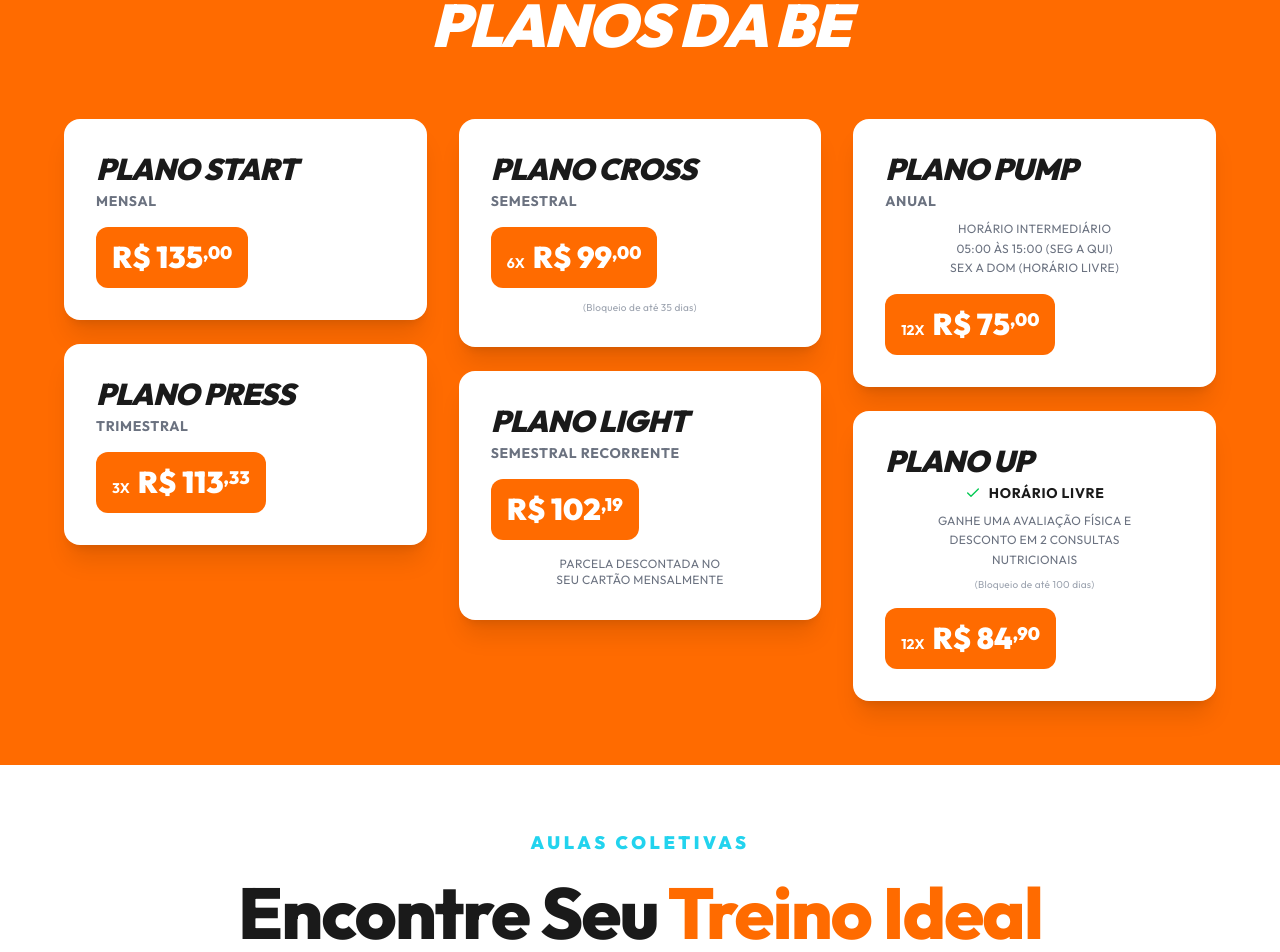
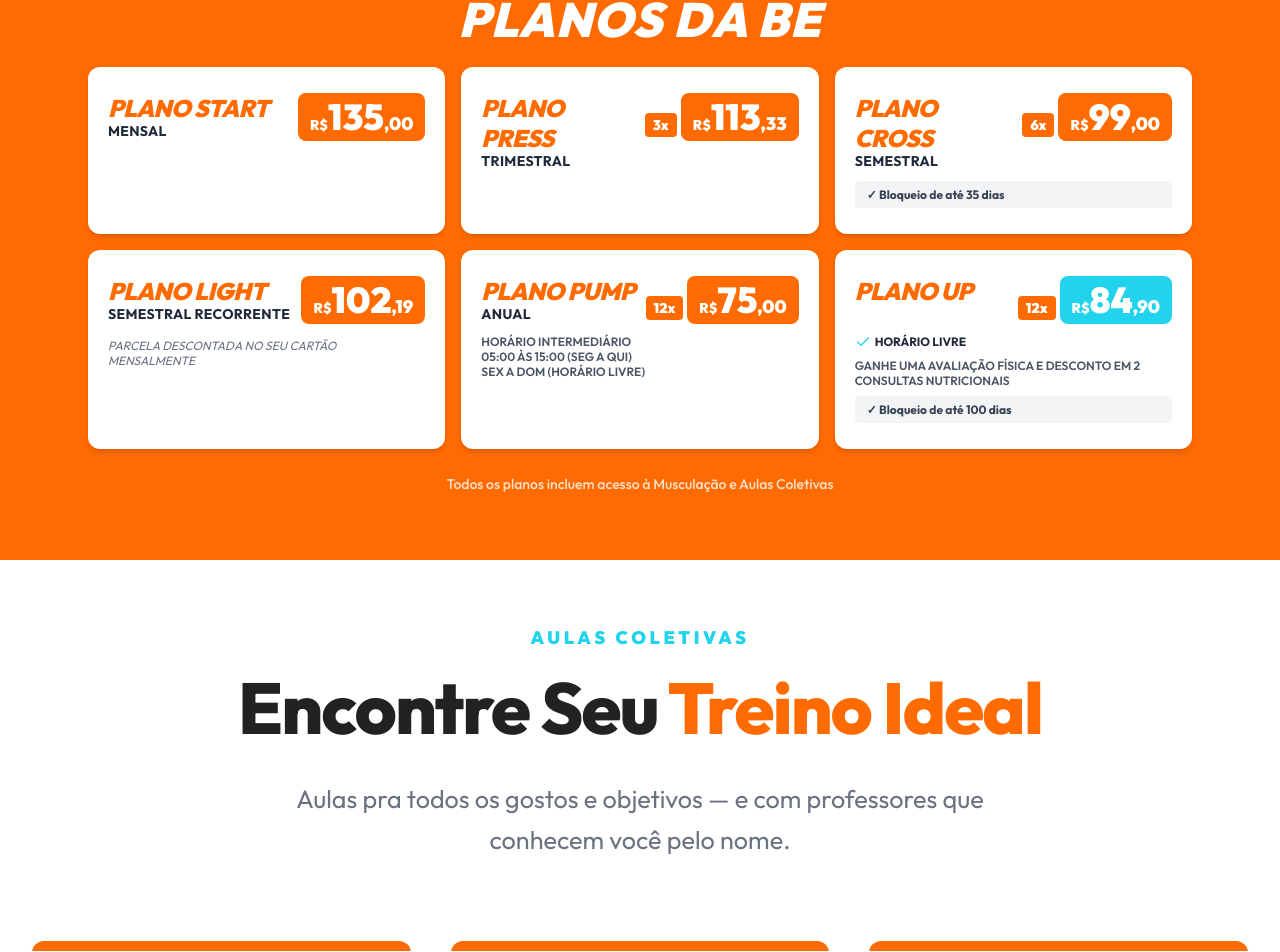
Before and after one commit to richardgms/bemestar-academia, a Next.js app: page / in a window 1280 px wide. Shown: the part 2797-3749 px from the top of the page. Built offline with nearby package versions, Linux system fonts and the light colour scheme.

Commit message:
refactor: standardize UI colors (black #222222, orange #FF6B00) and card styles

```diff
--- a/src/app/globals.css
+++ b/src/app/globals.css
@@ -6,16 +6,19 @@
   --color-brand-dark: #E55F00;
   --color-brand-light: #FFF4ED;
 
-  /* Secundária */
-  --color-accent: #0EA5E9;
+  /* Secundária - Ciano */
+  --color-accent: #22D3EE;
   --color-accent-light: #E0F7FF;
   --color-brand-accent: #22D3EE;
   /* Ciano - Conforme DESIGN-SYSTEM.md */
 
+  /* Override Black */
+  --color-black: #222222;
+
   /* Neutros */
   --color-background: #FAFAFA;
   --color-surface: #FFFFFF;
-  --color-foreground: #1A1A1A;
+  --color-foreground: #222222;
   --color-muted: #6B7280;
   --color-muted-light: #9CA3AF;
 
@@ -29,7 +32,7 @@
 
   /* Gradients */
   --background-image-gradient-brand: linear-gradient(135deg, #FF6B00 0%, #E55F00 100%);
-  --background-image-gradient-hero-overlay: linear-gradient(180deg, rgba(0, 0, 0, 0.4) 0%, rgba(0, 0, 0, 0.6) 50%, rgba(0, 0, 0, 0.8) 100%);
+  --background-image-gradient-hero-overlay: linear-gradient(180deg, rgba(34, 34, 34, 0.4) 0%, rgba(34, 34, 34, 0.6) 50%, rgba(34, 34, 34, 0.8) 100%);
 
   /* Animations */
   --animate-accordion-down: accordion-down 0.2s ease-out;
@@ -75,7 +78,7 @@
 
 :root {
   --background: #FAFAFA;
-  --foreground: #1A1A1A;
+  --foreground: #222222;
 }
 
 body {
@@ -108,7 +111,7 @@ html {
   }
 
   ::-webkit-scrollbar-track {
-    background: #0A0A0A;
+    background: #222222;
     /* Cinza Chumbo Intenso */
   }
 
@@ -116,7 +119,7 @@ html {
     background: #FF6B00;
     /* Laranja Marca */
     border-radius: 10px;
-    border: 3px solid #0A0A0A;
+    border: 3px solid #222222;
   }
 
   ::-webkit-scrollbar-thumb:hover {
@@ -126,7 +129,7 @@ html {
   /* Firefox */
   * {
     scrollbar-width: thin;
-    scrollbar-color: #FF6B00 #0A0A0A;
+    scrollbar-color: #FF6B00 #222222;
   }
 
   :root {
--- a/src/components/sections/cta-section.tsx
+++ b/src/components/sections/cta-section.tsx
@@ -9,7 +9,7 @@ import { Dumbbell } from "lucide-react"
 
 export function CTASection() {
     return (
-        <Section className="bg-gradient-to-br from-brand to-[#FF8F33] text-white text-center">
+        <Section className="bg-[#FF6B00] text-white text-center">
             <Container>
                 <Reveal>
                     <h2 className="text-2xl sm:text-3xl md:text-4xl lg:text-5xl xl:text-6xl font-black mb-3 md:mb-4 leading-[1.1]">
--- a/src/components/sections/modalidades-section.tsx
+++ b/src/components/sections/modalidades-section.tsx
@@ -84,8 +84,8 @@ export function ModalidadesSection() {
                     <button
                         key={index}
                         className={`w-2 h-2 rounded-full transition-all duration-300 ${activeIndex === index
-                                ? "bg-brand w-6"
-                                : "bg-muted hover:bg-brand/50"
+                            ? "bg-brand w-6"
+                            : "bg-muted hover:bg-brand/50"
                             }`}
                         onClick={() => scrollToCard(index)}
                         aria-label={`Ir para card ${index + 1}`}
@@ -131,12 +131,9 @@ interface ModalidadeCardProps {
 
 function ModalidadeCard({ mod, Icon, color }: ModalidadeCardProps) {
     return (
-        <div className="group relative bg-background rounded-[2rem] md:rounded-[2.5rem] overflow-hidden border border-border hover:shadow-2xl hover:border-brand/30 transition-all duration-500 h-full flex flex-col">
-            {/* Top Border/Gradient */}
-            <div
-                className="h-2 md:h-2.5 w-full"
-                style={{ background: `linear-gradient(90deg, ${mod.corGradient[0]}, ${mod.corGradient[1]})` }}
-            />
+        <div className="group relative bg-white rounded-xl overflow-hidden shadow-md hover:shadow-2xl transition-all duration-500 h-full flex flex-col">
+            {/* Top Border */}
+            <div className="h-2.5 w-full bg-[#FF6B00] shrink-0" />
 
             <div className="p-5 md:p-8 lg:p-12 flex flex-col flex-1">
                 <div className="flex items-start justify-between mb-4 md:mb-8">
--- a/src/components/sections/planos-section.tsx
+++ b/src/components/sections/planos-section.tsx
@@ -2,109 +2,155 @@
 
 import { Section } from "@/components/layout/section"
 import { Reveal } from "@/components/ui/reveal"
-import { Highlight } from "@/components/ui/highlight"
 import { Check } from "lucide-react"
+
+const plans = [
+    {
+        name: "START",
+        period: "MENSAL",
+        price: "135",
+        cents: "00",
+    },
+    {
+        name: "PRESS",
+        period: "TRIMESTRAL",
+        price: "113",
+        cents: "33",
+        installments: "3x",
+    },
+    {
+        name: "CROSS",
+        period: "SEMESTRAL",
+        price: "99",
+        cents: "00",
+        installments: "6x",
+        blockDays: "Bloqueio de até 35 dias",
+    },
+    {
+        name: "LIGHT",
+        period: "SEMESTRAL RECORRENTE",
+        price: "102",
+        cents: "19",
+        note: "PARCELA DESCONTADA NO SEU CARTÃO MENSALMENTE",
+    },
+    {
+        name: "PUMP",
+        period: "ANUAL",
+        price: "75",
+        cents: "00",
+        installments: "12x",
+        schedule: "HORÁRIO INTERMEDIÁRIO\n05:00 ÀS 15:00 (SEG A QUI)\nSEX A DOM (HORÁRIO LIVRE)",
+    },
+    {
+        name: "UP",
+        period: "",
+        badge: "HORÁRIO LIVRE",
+        benefit: "GANHE UMA AVALIAÇÃO FÍSICA E DESCONTO EM 2 CONSULTAS NUTRICIONAIS",
+        blockDays: "Bloqueio de até 100 dias",
+        price: "84",
+        cents: "90",
+        installments: "12x",
+        isSpecial: true,
+    },
+]
 
 export function PlanosSection() {
     return (
-        <Section id="planos" className="bg-brand py-16 md:py-24">
+        <Section id="planos" className="!bg-[#FF6B00] py-4 md:py-8">
+            <div className="mx-auto max-w-md md:max-w-4xl lg:max-w-6xl px-3 md:px-6">
                 {/* HEADER */}
-            <Reveal className="text-center mb-12 md:mb-16">
-                <h2 className="text-4xl md:text-5xl lg:text-6xl font-black text-white italic tracking-tight">
+                <Reveal className="text-center mb-3 md:mb-6">
+                    <h2 className="text-2xl md:text-4xl lg:text-5xl font-black italic text-white tracking-wide">
                         PLANOS DA BE
                     </h2>
                 </Reveal>
 
-            {/* GRID DE 3 COLUNAS */}
-            <div className="grid grid-cols-1 md:grid-cols-3 gap-6 md:gap-8 max-w-6xl mx-auto">
+                {/* GRID DE PLANOS */}
+                <div className="space-y-2 md:grid md:grid-cols-2 md:gap-4 md:space-y-0 lg:grid-cols-3">
+                    {plans.map((plan, index) => (
+                        <Reveal key={index} delay={0.03 * index}>
+                            <div className="overflow-hidden rounded-xl bg-white shadow-md py-2.5 md:py-4 md:h-full">
+                                <div className="p-3 md:p-5 h-full flex flex-col md:py-2.5">
+                                    {/* Header: Nome + Preço */}
+                                    <div className="flex justify-between gap-2 mb-1.5 items-start md:mb-2.5">
+                                        <div className="flex-1 min-w-0">
+                                            <h3 className="text-base md:text-xl lg:text-2xl font-black italic text-[#FF6B00] leading-tight">
+                                                PLANO {plan.name}
+                                            </h3>
+                                            <p className="text-[10px] md:text-xs lg:text-sm font-bold text-gray-800 uppercase tracking-wide leading-tight">
+                                                {plan.period}
+                                            </p>
+                                        </div>
 
-                {/* COLUNA 1 */}
-                <Reveal delay={0.1} className="flex flex-col gap-6">
-                    {/* PLANO START */}
-                    <div className="bg-white rounded-2xl p-6 md:p-8 shadow-xl">
-                        <h3 className="text-2xl md:text-3xl font-black text-foreground italic">PLANO START</h3>
-                        <p className="text-muted font-bold text-sm uppercase tracking-wider mt-1">MENSAL</p>
-                        <div className="mt-4 bg-brand rounded-xl px-4 py-3 inline-block">
-                            <span className="text-white font-black text-2xl md:text-3xl">R$ 135<sup className="text-lg">,00</sup></span>
+                                        {plan.price && (
+                                            <div className="flex items-baseline gap-0.5 md:gap-1 shrink-0">
+                                                {plan.installments && (
+                                                    <span className="text-xs md:text-sm font-black text-white bg-[#FF6B00] rounded px-1 md:px-2 py-0.5">
+                                                        {plan.installments}
+                                                    </span>
+                                                )}
+                                                <div
+                                                    className={`inline-flex items-baseline rounded-lg px-2 md:px-3 py-1 md:py-1.5 ${plan.isSpecial ? "bg-[#22D3EE]" : "bg-[#FF6B00]"
+                                                        }`}
+                                                >
+                                                    <span className="text-[10px] md:text-sm font-black text-white">R$</span>
+                                                    <span className="text-xl md:text-3xl lg:text-4xl font-black text-white leading-none">
+                                                        {plan.price}
+                                                    </span>
+                                                    <span className="text-xs md:text-lg font-black text-white leading-none">
+                                                        ,{plan.cents}
+                                                    </span>
                                                 </div>
                                             </div>
+                                        )}
+                                    </div>
 
-                    {/* PLANO PRESS */}
-                    <div className="bg-white rounded-2xl p-6 md:p-8 shadow-xl">
-                        <h3 className="text-2xl md:text-3xl font-black text-foreground italic">PLANO PRESS</h3>
-                        <p className="text-muted font-bold text-sm uppercase tracking-wider mt-1">TRIMESTRAL</p>
-                        <div className="mt-4 bg-brand rounded-xl px-4 py-3 inline-block">
-                            <span className="text-white text-sm font-bold mr-2">3X</span>
-                            <span className="text-white font-black text-2xl md:text-3xl">R$ 113<sup className="text-lg">,33</sup></span>
+                                    {/* Badge (Horário Livre) */}
+                                    {plan.badge && (
+                                        <div className="flex items-center gap-1 mb-1 md:mb-2">
+                                            <Check className="h-3 w-3 md:h-4 md:w-4 text-[#22D3EE] shrink-0" />
+                                            <span className="text-[10px] md:text-xs font-bold text-gray-800 uppercase">{plan.badge}</span>
+                                        </div>
+                                    )}
+
+                                    {/* Schedule (Horário Intermediário) */}
+                                    {plan.schedule && (
+                                        <p className="text-[9px] md:text-xs font-semibold text-gray-600 leading-tight whitespace-pre-line mb-1 md:mb-2">
+                                            {plan.schedule}
+                                        </p>
+                                    )}
+
+                                    {/* Benefit (Avaliação + Consultas) */}
+                                    {plan.benefit && (
+                                        <p className="text-[9px] md:text-xs font-semibold text-gray-600 leading-tight mb-1 md:mb-2">
+                                            {plan.benefit}
+                                        </p>
+                                    )}
+
+                                    {/* Block Days */}
+                                    {plan.blockDays && (
+                                        <div className="bg-gray-100 rounded px-2 md:px-3 py-1 md:py-1.5 mt-auto">
+                                            <p className="text-[9px] md:text-xs font-bold text-gray-700 leading-tight">
+                                                ✓ {plan.blockDays}
+                                            </p>
+                                        </div>
+                                    )}
+
+                                    {/* Note (Parcela Recorrente) */}
+                                    {plan.note && (
+                                        <p className="text-[9px] md:text-xs text-gray-500 leading-tight italic mt-1">{plan.note}</p>
+                                    )}
                                 </div>
                             </div>
                         </Reveal>
-
-                {/* COLUNA 2 */}
-                <Reveal delay={0.2} className="flex flex-col gap-6">
-                    {/* PLANO CROSS */}
-                    <div className="bg-white rounded-2xl p-6 md:p-8 shadow-xl">
-                        <h3 className="text-2xl md:text-3xl font-black text-foreground italic">PLANO CROSS</h3>
-                        <p className="text-muted font-bold text-sm uppercase tracking-wider mt-1">SEMESTRAL</p>
-                        <div className="mt-4 bg-brand rounded-xl px-4 py-3 inline-block">
-                            <span className="text-white text-sm font-bold mr-2">6X</span>
-                            <span className="text-white font-black text-2xl md:text-3xl">R$ 99<sup className="text-lg">,00</sup></span>
-                        </div>
-                        <p className="text-muted-light text-[10px] mt-3 text-center tracking-wide">
-                            (Bloqueio de até 35 dias)
-                        </p>
+                    ))}
                 </div>
 
-                    {/* PLANO LIGHT */}
-                    <div className="bg-white rounded-2xl p-6 md:p-8 shadow-xl">
-                        <h3 className="text-2xl md:text-3xl font-black text-foreground italic">PLANO LIGHT</h3>
-                        <p className="text-muted font-bold text-sm uppercase tracking-wider mt-1">SEMESTRAL RECORRENTE</p>
-                        <div className="mt-4 bg-brand rounded-xl px-4 py-3 inline-block">
-                            <span className="text-white font-black text-2xl md:text-3xl">R$ 102<sup className="text-lg">,19</sup></span>
-                        </div>
-                        <p className="text-muted text-xs mt-4 text-center uppercase tracking-wide">
-                            Parcela descontada no<br />seu cartão mensalmente
+                {/* Footer Note */}
+                <Reveal delay={0.2} className="text-center mt-3 md:mt-6">
+                    <p className="text-[10px] md:text-sm text-white/80 leading-relaxed font-medium">
+                        Todos os planos incluem acesso à Musculação e Aulas Coletivas
                     </p>
-                    </div>
-                </Reveal>
-
-                {/* COLUNA 3 */}
-                <Reveal delay={0.3} className="flex flex-col gap-6">
-                    {/* PLANO PUMP */}
-                    <div className="bg-white rounded-2xl p-6 md:p-8 shadow-xl">
-                        <h3 className="text-2xl md:text-3xl font-black text-foreground italic">PLANO PUMP</h3>
-                        <p className="text-muted font-bold text-sm uppercase tracking-wider mt-1">ANUAL</p>
-                        <p className="text-muted text-xs mt-2 text-center uppercase tracking-wide leading-relaxed">
-                            Horário Intermediário<br />
-                            05:00 às 15:00 (Seg a Qui)<br />
-                            Sex a Dom (Horário Livre)
-                        </p>
-                        <div className="mt-4 bg-brand rounded-xl px-4 py-3 inline-block">
-                            <span className="text-white text-sm font-bold mr-2">12X</span>
-                            <span className="text-white font-black text-2xl md:text-3xl">R$ 75<sup className="text-lg">,00</sup></span>
-                        </div>
-                    </div>
-
-                    {/* PLANO UP */}
-                    <div className="bg-white rounded-2xl p-6 md:p-8 shadow-xl">
-                        <h3 className="text-2xl md:text-3xl font-black text-foreground italic">PLANO UP</h3>
-                        <div className="flex items-center justify-center gap-2 mt-1">
-                            <Check className="w-4 h-4 text-green-500" />
-                            <span className="text-foreground font-bold text-sm uppercase tracking-wider">Horário Livre</span>
-                        </div>
-                        <p className="text-muted text-xs mt-2 text-center uppercase tracking-wide leading-relaxed">
-                            Ganhe uma avaliação física e<br />
-                            desconto em 2 consultas<br />
-                            nutricionais
-                        </p>
-                        <p className="text-muted-light text-[10px] mt-2 text-center tracking-wide">
-                            (Bloqueio de até 100 dias)
-                        </p>
-                        <div className="mt-4 bg-brand rounded-xl px-4 py-3 inline-block">
-                            <span className="text-white text-sm font-bold mr-2">12X</span>
-                            <span className="text-white font-black text-2xl md:text-3xl">R$ 84<sup className="text-lg">,90</sup></span>
-                        </div>
-                    </div>
                 </Reveal>
             </div>
         </Section>
--- a/src/lib/dados.json
+++ b/src/lib/dados.json
@@ -295,7 +295,7 @@
       "cor": "#FF6B00",
       "corGradient": [
         "#FF6B00",
-        "#E55F00"
+        "#FF6B00"
       ]
     },
     {
@@ -306,7 +306,7 @@
       "cor": "#FF6B00",
       "corGradient": [
         "#FF6B00",
-        "#E55F00"
+        "#FF6B00"
       ]
     },
     {
@@ -317,7 +317,7 @@
       "cor": "#FF6B00",
       "corGradient": [
         "#FF6B00",
-        "#E55F00"
+        "#FF6B00"
       ]
     },
     {
@@ -328,7 +328,7 @@
       "cor": "#FF6B00",
       "corGradient": [
         "#FF6B00",
-        "#E55F00"
+        "#FF6B00"
       ]
     },
     {
@@ -339,7 +339,7 @@
       "cor": "#FF6B00",
       "corGradient": [
         "#FF6B00",
-        "#E55F00"
+        "#FF6B00"
       ]
     },
     {
@@ -350,7 +350,7 @@
       "cor": "#FF6B00",
       "corGradient": [
         "#FF6B00",
-        "#E55F00"
+        "#FF6B00"
       ]
     }
   ],
```
Also changed, not shown: src/components/sections/diferenciais-section.tsx (+6 -9 lines), 1 other file (tests, documents, lock files or other folders). Lines whose indentation alone changed are shown as unchanged.
